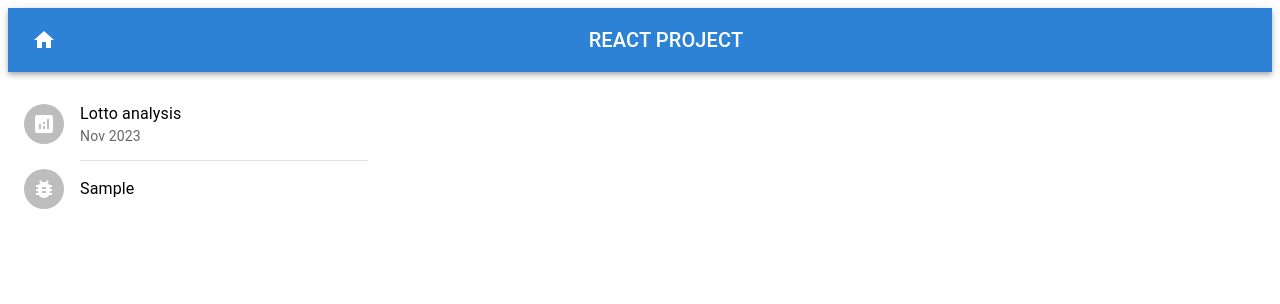
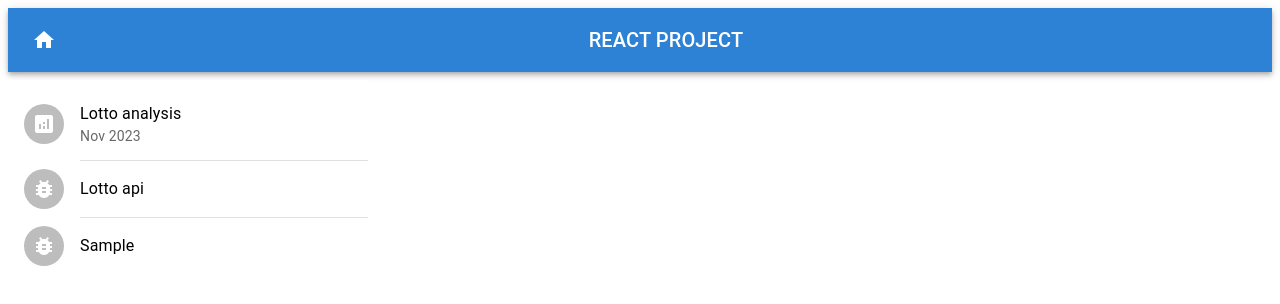
Before and after one commit to chichansong/react_project, a React (Create React App) app: page / in a window 1280 px wide. Shown: the top 304 px of the page. Built offline with nearby package versions, Linux system fonts and the light colour scheme.

Commit message:
Update 4 files

```diff
--- a/package.json
+++ b/package.json
@@ -9,6 +9,7 @@
     "@emotion/styled": "^11.11.0",
     "@mui/icons-material": "^5.14.16",
     "@mui/material": "^5.14.17",
+    "axios": "^1.6.2",
     "cors": "^2.8.5",
     "express": "^4.18.2",
     "loader-utils": "3.2.1",
--- a/src/Body.js
+++ b/src/Body.js
@@ -36,7 +36,7 @@ class Body extends Component {
             bgcolor: "background.paper",
           }}
         >
-          {/* dev 1 start */}
+          {/* 1 */}
           <ListItem
             button
             onClick={() => {
@@ -50,21 +50,26 @@ class Body extends Component {
             </ListItemAvatar>
             <ListItemText primary="Lotto analysis" secondary="Nov 2023" />
           </ListItem>
-          {/* dev 1 end */}
 
           <Divider variant="inset" component="li" />
+          {/* 2 */}
+          <ListItem
+            button
+            onClick={() => {
+              window.location.href =
+                "https://dhlottery.co.kr/common.do?method=getLottoNumber&drwNo=300";
+            }}
+          >
+            <ListItemAvatar>
+              <Avatar>
+                <BugReportIcon />
+              </Avatar>
+            </ListItemAvatar>
+            <ListItemText primary="Lotto api" secondary="" />
+          </ListItem>
 
-          {/* <ListItem>
-          <ListItemAvatar>
-            <Avatar>
-              <WorkIcon />
-            </Avatar>
-          </ListItemAvatar>
-          <ListItemText primary="TEST" secondary="Jan 9999" />
-        </ListItem>
-
-        <Divider variant="inset" component="li" /> */}
-
+          <Divider variant="inset" component="li" />
+          {/* 3 */}
           <ListItem
             button
             onClick={() => {
```
Also changed, not shown: 2 other files (tests, documents, lock files or other folders).
